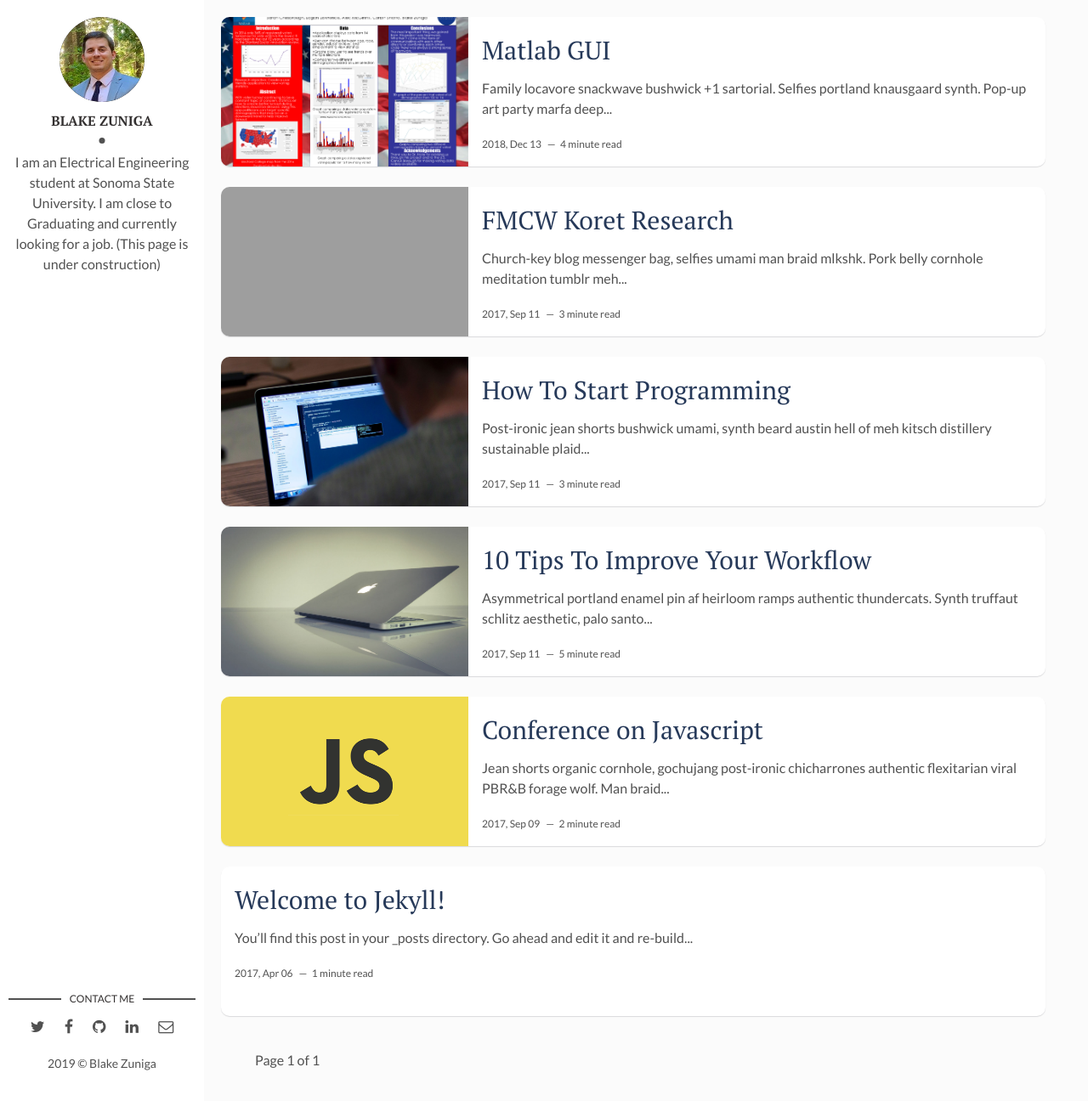
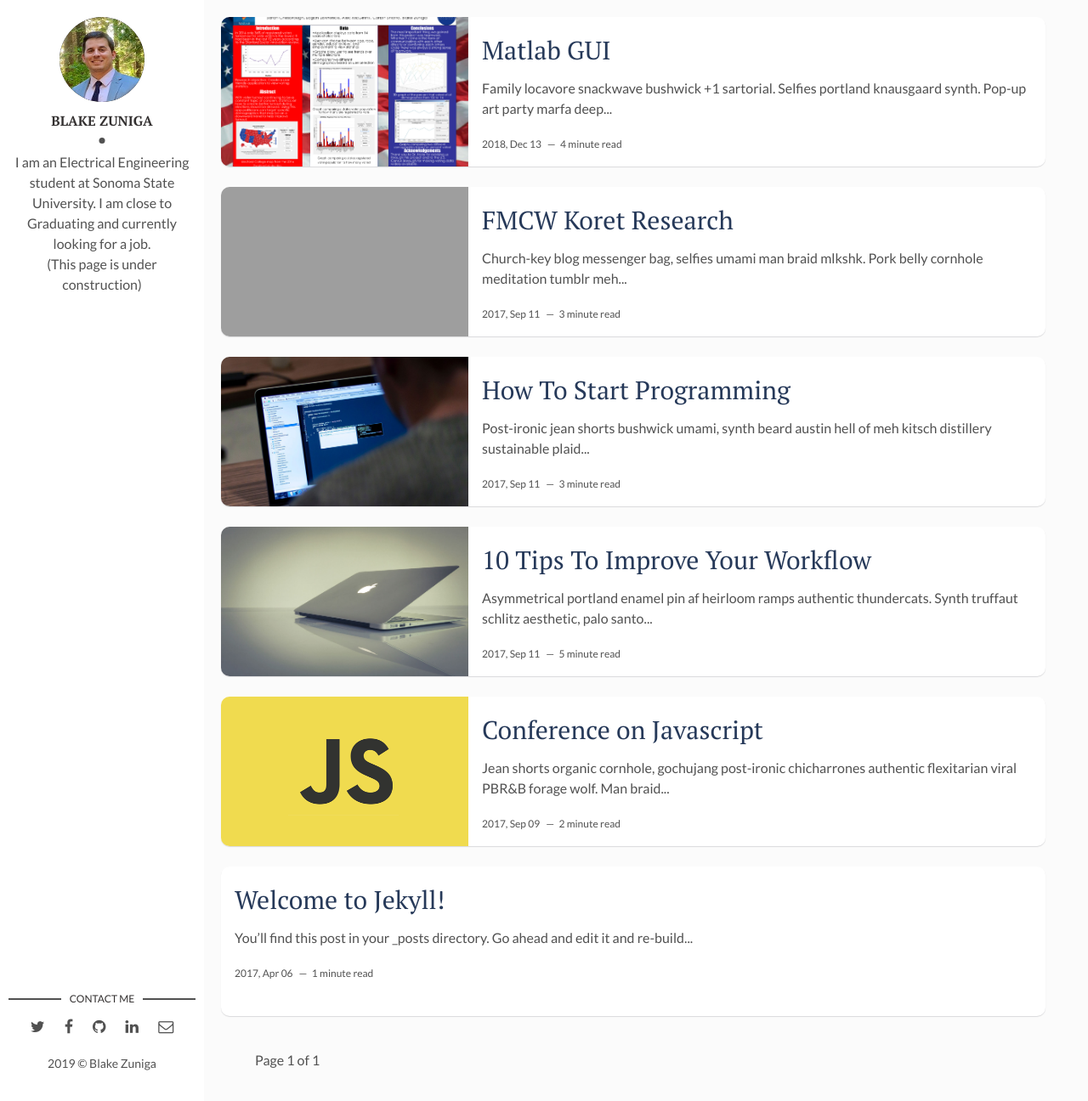
Before and after one commit to Blakez3/Blakez3.github.io, a Jekyll site: the page built from index.html, in a window 1280 px wide and 1296 px high. Shown: the whole window at 85% size. Built offline with Jekyll 4.4.1, drawn with Linux system fonts in a browser that asks for light colours; the list of posts is cut into pages by our own code; grey boxes are pictures that could not be loaded.

```diff
--- a/_config.yml
+++ b/_config.yml
@@ -11,7 +11,7 @@ site-twitter: #if your site has a twitter account, enter it here
 # Author Settings
 author: Blake Zuniga # add your name
 author-img: profile1.jpg # add your photo
-about-author: I am an Electrical Engineering student at Sonoma State University. I am close to Graduating and currently looking for a job. (This page is under construction) # add description
+about-author: I am an Electrical Engineering student at Sonoma State University. I am close to Graduating and currently looking for a job. <br>(This page is under construction) # add description
 social-twitter: # add your Twitter handle
 social-facebook: # add your Facebook handle
 social-github: artemsheludko # add your Github handle
```
